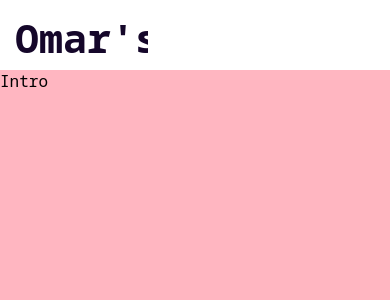
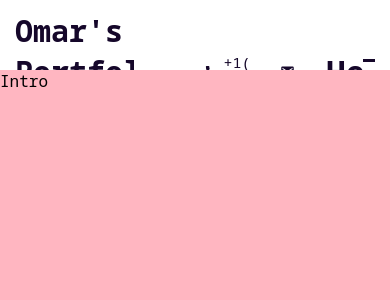
Before and after one commit to notrandomath/portfolio, a React (Create React App) app: page / in a window 390 px wide. Shown: the top 300 px of the page. Built offline with nearby package versions, Linux system fonts and the light colour scheme.

Commit message:
Hamburger Menu

```diff
--- a/src/App.jsx
+++ b/src/App.jsx
@@ -5,11 +5,13 @@
 import Testimonials from "./components/testimonials/Testimonials";
 import Contact from "./components/contact/Contact";
 import "./app.scss"
+import { useState } from "react"
 
 function App() {
+  const [menuOpen, setMenuOpen] = useState(false)
   return (
     <div className="app">
-      <Topbar/>
+      <Topbar menuOpen = {menuOpen} setMenuOpen = {setMenuOpen}/>
       <div className="sections">
         <Intro/>
         <Portfolio/>
--- a/src/components/topbar/Topbar.jsx
+++ b/src/components/topbar/Topbar.jsx
@@ -1,9 +1,9 @@
 import "./topbar.scss"
 import {Phone, Mail} from "@material-ui/icons"
 
-export default function Topbar() {
+export default function Topbar({menuOpen, setMenuOpen}) {
   return (
-    <div className="topbar">
+    <div className={"topbar " + (menuOpen && "active")}>
       <div className = "wrapper">
         <div className="left">
           <a href="#intro" className="logo">Omar's Portfolio Page.</a>
@@ -18,7 +18,11 @@
         </div>
         <h1>Hello</h1>
         <div className="right">
-          right
+          <div className="hamburger" onClick={()=>setMenuOpen(!menuOpen)}>
+            <span className="line1"></span>
+            <span className="line2"></span>
+            <span className="line3"></span>
+          </div>
         </div>
       </div>
     </div>
--- a/src/components/topbar/topbar.scss
+++ b/src/components/topbar/topbar.scss
@@ -6,6 +6,7 @@
     position: fixed;
     top: 0;
     z-index: 2;
+    transition: all 1s ease;
 
     .wrapper {
         padding: 10px 15px; //format: top-bottom padding left-right padding
@@ -17,7 +18,7 @@
             align-items: center;
 
             .logo {
-                font-size: 40px;
+                font-size: 30px;
                 font-weight: 800;
                 text-decoration: none;
                 color: inherit;
@@ -30,7 +31,7 @@
                 margin-left: 30px;
 
                 .icon {
-                    font-size: 18px;
+                    font-size: 15px;
                     margin-right: 5px;
                 }
 
@@ -40,5 +41,45 @@
                 }
             }
         }
+        .right {
+
+            .hamburger {
+                width: 30px;
+                height: 25px;
+                display: flex;
+                flex-direction: column;
+                justify-content: space-between;
+                cursor: pointer;
+
+                span{
+                    width: 100%;
+                    height: 3px;
+                    background-color: #15072a;
+                    transform-origin: left;
+                    transition: all 2s ease;
+                }
+            }
+        }
+    }
+
+    &.active {
+        background-color: #15072a;
+        color: white;
+        .hamburger {
+            span{
+                &:first-child {
+                    background-color: white;
+                    transform: rotate(45deg);
+                }
+                &:nth-child(2) {
+                    opacity: 0;
+                }
+                &:last-child {
+                    background-color: white;
+                    transform: rotate(-45deg);
+                }
+            }
+        }
+
     }
 }
```
